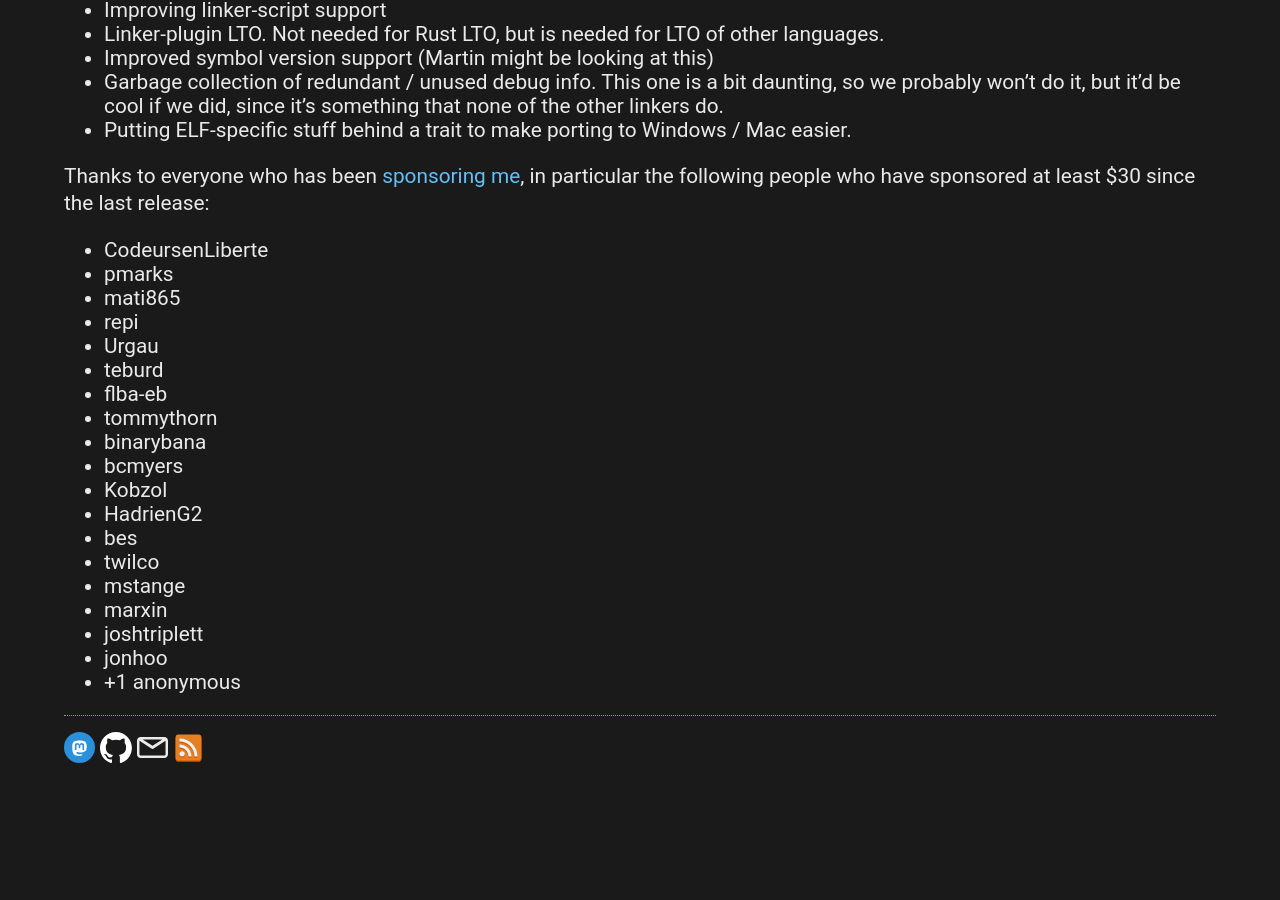
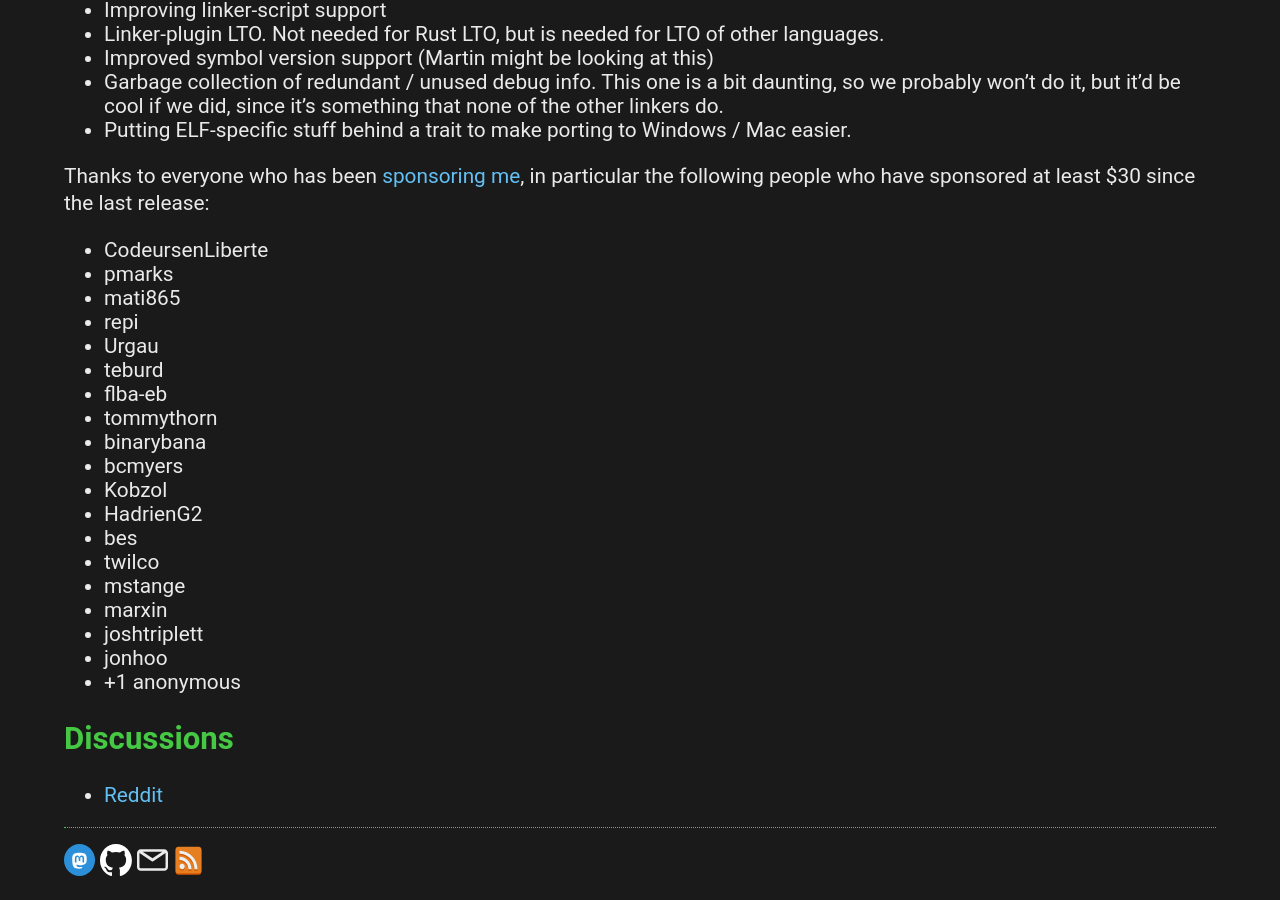
Before and after one commit to davidlattimore/davidlattimore.github.io, a Jekyll site: the page built from _posts/2025-09-23-wild-update-0.6.0.md, in a window 1280 px wide and 900 px high, scrolled down 3889 px. Built offline with Jekyll 4.4.1, drawn with Linux system fonts in a browser that asks for light colours; before the commit the page ends 4676 px from its top, so only the background shows below that.

Commit message:
Add discussion link

```diff
--- a/_posts/2025-09-23-wild-update-0.6.0.md
+++ b/_posts/2025-09-23-wild-update-0.6.0.md
@@ -153,3 +153,7 @@ particular the following people who have sponsored at least $30 since the last r
 * joshtriplett
 * jonhoo
 * +1 anonymous
+
+# Discussions
+
+* [Reddit](https://www.reddit.com/r/rust/comments/1no80lz/wild_linker_update_060/)
```
